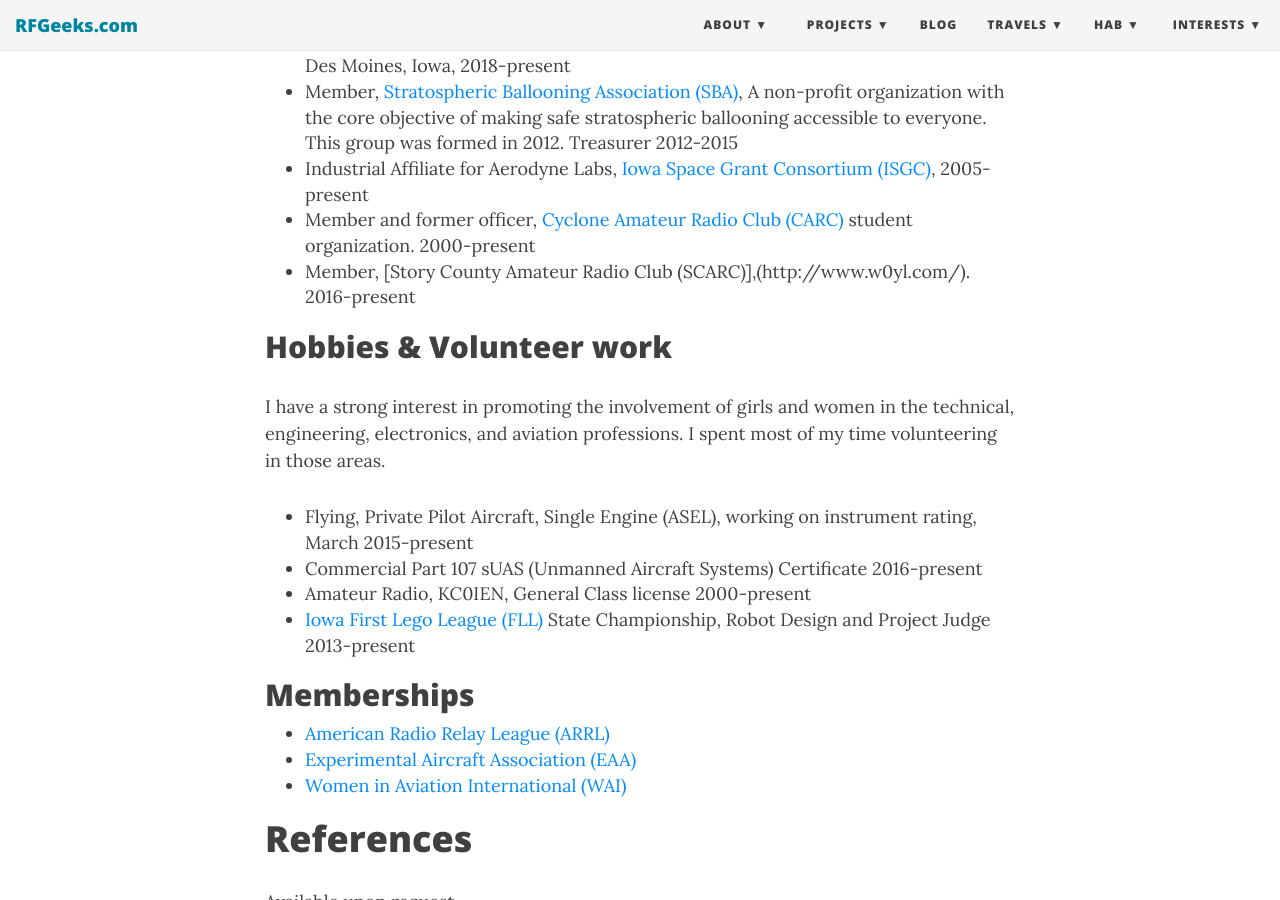
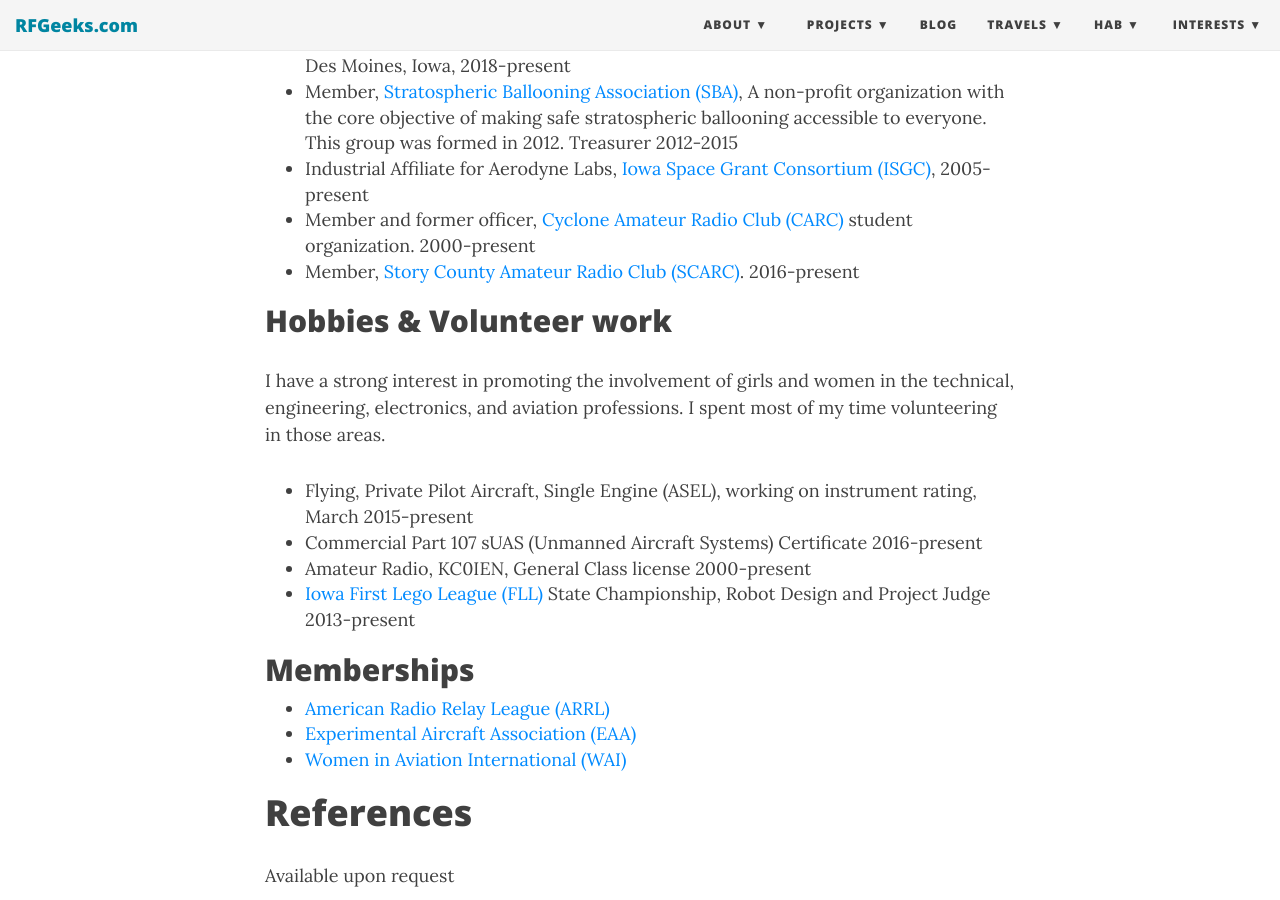
Before and after one commit to matgyver/matgyver.github.com, a Jekyll site: the page built from aboutme_jen.md, in a window 1280 px wide and 900 px high, scrolled down 2812 px. Built offline with Jekyll 4.4.1, drawn with Linux system fonts in a browser that asks for light colours; nearby versions of some CDN libraries.

Commit message:
misplaced comma

```diff
--- a/aboutme_jen.md
+++ b/aboutme_jen.md
@@ -70,7 +70,7 @@
 + Member, [Stratospheric Ballooning Association (SBA)](http://www.stratoballooning.org), A non-profit organization with the core objective of making safe stratospheric ballooning accessible to everyone. This group was formed in 2012. Treasurer 2012-2015
 + Industrial Affiliate for Aerodyne Labs, [Iowa Space Grant Consortium (ISGC)](https://www.iaspacegrant.org/), 2005-present
 + Member and former officer, [Cyclone Amateur Radio Club (CARC)](https://www.stuorg.iastate.edu/site/carc) student organization. 2000-present
-+ Member, [Story County Amateur Radio Club (SCARC)],(http://www.w0yl.com/). 2016-present
++ Member, [Story County Amateur Radio Club (SCARC)](http://www.w0yl.com/). 2016-present
 
 Hobbies & Volunteer work
 -----------------
```
